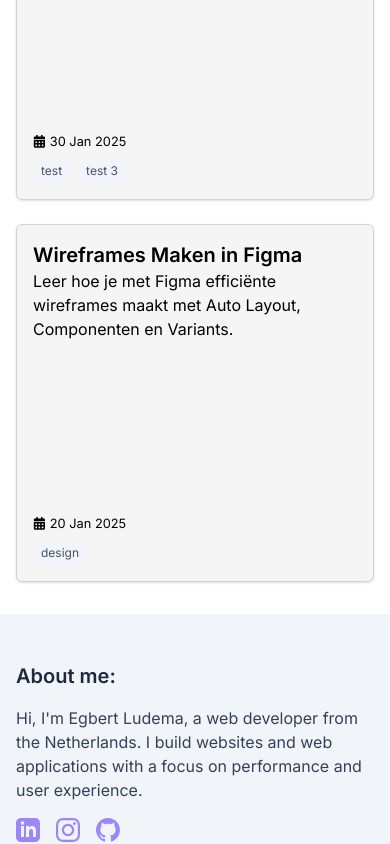
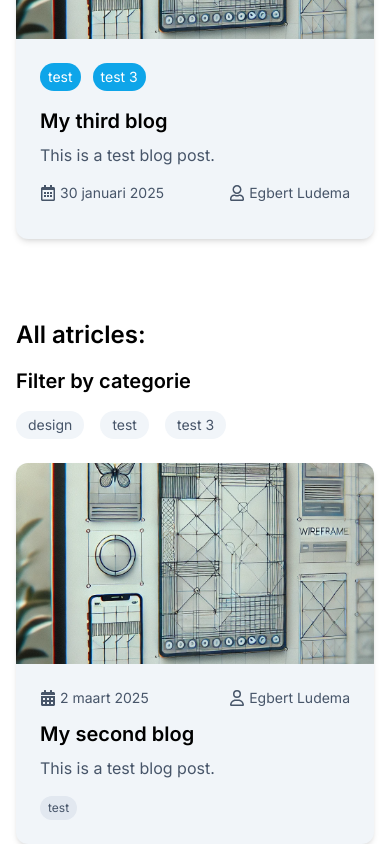
Before and after one commit to EgbertLudema/EL-Websolutions-React, a Next.js app: page /blogs in a window 390 px wide. Shown: the part 920-1764 px from the top of the page. Built offline with nearby package versions, Linux system fonts and the light colour scheme.

Commit message:
Updates:
- Nav
    - Sub-menu
- Blogpage styling
- Edited service texts

```diff
--- a/app/blogs/page.tsx
+++ b/app/blogs/page.tsx
@@ -1,20 +1,82 @@
 import { getAllBlogs, BlogPost } from "@/lib/server/getBlogs";
 import BlogTagFilter from "@/components/BlogTagFilter";
 import Breadcrumbs from "@/components/Breadcrumbs";
+import Link from "next/link";
+import { FaRegUser, FaRegCalendarAlt } from "react-icons/fa";
+
+function formatDate(dateString?: string) {
+    if (!dateString) return "In progress";
+    const date = new Date(dateString);
+    return date.toLocaleDateString("nl-NL", { day: "numeric", month: "long", year: "numeric" });
+}
 
 export default async function BlogsPage() {
     const allBlogs: BlogPost[] = await getAllBlogs();
     const allTags = Array.from(new Set(allBlogs.flatMap((blog) => blog.tags || [])));
+
+    const sortedBlogs = [...allBlogs].sort((a, b) => {
+        if (!a.date) return -1;
+        if (!b.date) return 1;
+        return new Date(b.date).getTime() - new Date(a.date).getTime();
+    });
+
+    const recentBlogs = sortedBlogs.slice(0, 2);
 
     return (
         <main className="container py-8 min-h-screen mt-[140px]">
             <Breadcrumbs />
             <h1 className="text-3xl font-bold text-black dark:text-white">Blogs</h1>
 
-            <h2>Featured articles</h2>
+            <section className="mt-8">
+                <h2 className="text-2xl font-semibold mb-4">Featured Articles</h2>
+                <div className="grid grid-cols-1 md:grid-cols-2 gap-8">
+                    {recentBlogs.map((blog) => (
+                        <Link key={blog.slug} href={`/blog/${blog.slug}`} className="group">
+                            <article className="bg-slate-100 rounded-xl shadow-md overflow-hidden hover:shadow-lg dark:bg-slate-800 transition-shadow flex flex-col h-full">
+                                <div className="aspect-video overflow-hidden">
+                                    <img
+                                        src={blog.thumbnail?.[0] || "/placeholder.jpg"}
+                                        alt={blog.title}
+                                        className="w-full h-full object-cover group-hover:scale-105 transition-transform duration-300"
+                                    />
+                                </div>
+                                <div className="p-6 flex flex-col flex-grow">
+                                    <div className="flex flex-row gap-3 mb-4">
+                                        {blog.tags?.map((tag) => (
+                                            <span
+                                                key={tag}
+                                                className="tag-secondair"
+                                            >
+                                                {tag}
+                                            </span>
+                                        ))}
+                                    </div>
+                                    <h3 className="text-xl font-semibold mb-2 group-hover:text-primary transition-colors">
+                                        {blog.title}
+                                    </h3>
+                                    <p className="text-slate-600 dark:text-slate-400 mb-4 flex-grow">
+                                        {blog.description}
+                                    </p>
+                                    <div className="flex items-center justify-between mb-3 text-sm text-slate-600 dark:text-slate-400">
+                                        <span className="flex items-center">
+                                            <FaRegCalendarAlt className="w-4 h-4 mr-1" />
+                                            {formatDate(blog.date)}
+                                        </span>
+                                        <span className="flex items-center">
+                                            <FaRegUser className="w-4 h-4 mr-1" />
+                                            {blog.author || "Unknown"}
+                                        </span>
+                                    </div>
+                                </div>
+                            </article>
+                        </Link>
+                    ))}
+                </div>
+            </section>
 
+            <h2 className="text-2xl font-semibold mt-20 mb-4">All atricles:</h2>
             {/* Searchbar */}
-            <h3>Filter by categorie</h3>
+            <h3 className="mb-4 text-xl font-semibold">Filter by categorie</h3>
             <BlogTagFilter allBlogs={allBlogs} allTags={allTags} />
         </main>
     );
--- a/app/globals.css
+++ b/app/globals.css
@@ -78,6 +78,13 @@
     .tag{
         @apply text-slate-600 dark:text-slate-400 bg-slate-100 dark:bg-slate-700 rounded-full px-2 py-1 text-xs;
     }
+    .tag-secondair{
+        @apply text-white rounded-full px-2 py-1 text-sm;
+        background: var(--blue);
+    }
+    .tag-blog{
+        @apply text-slate-600 dark:text-slate-400 bg-slate-200 dark:bg-slate-600 rounded-full px-2 py-1 text-xs;
+    }
     .tag-big{
         @apply text-slate-600 dark:text-slate-400 bg-slate-100 dark:bg-slate-700 rounded-full px-3 py-1 text-sm;
     }
--- a/components/BlogTagFilter.tsx
+++ b/components/BlogTagFilter.tsx
@@ -6,6 +6,7 @@ import { useState } from "react";
 import Link from "next/link";
 import { BlogPost } from "@/lib/server/getBlogs";
 import { FaCalendarAlt } from "react-icons/fa";
+import { FaRegUser } from "react-icons/fa6";
 
 export default function TagFilter({ allBlogs, allTags }: { allBlogs: BlogPost[]; allTags: string[] }) {
     const [selectedTags, setSelectedTags] = useState<string[]>([]);
@@ -36,7 +37,7 @@ export default function TagFilter({ allBlogs, allTags }: { allBlogs: BlogPost[];
     return (
         <div>
             {/* Animated tag filter */}
-            <motion.div layout className="mt-4 flex flex-wrap justify-center gap-4">
+            <motion.div layout className="mt-4 flex flex-wrap justify-start gap-4">
                 {allTags.map((tag) => (
                     <motion.button
                         key={tag}
@@ -66,47 +67,60 @@ export default function TagFilter({ allBlogs, allTags }: { allBlogs: BlogPost[];
                 <AnimatePresence>
                     {sortedBlogs.length > 0 ? (
                         sortedBlogs.map((blog) => (
-                            <motion.div
-                                key={blog.slug}
+                            <Link key={blog.slug} href={`/blog/${blog.slug}`} className="group w-full h-full">
+                                <motion.article
                                     layout
-                                initial={{ opacity: 0, scale: 0.9 }}
+                                    initial={{ opacity: 0, scale: 0.95 }}
                                     animate={{ opacity: 1, scale: 1 }}
-                                exit={{ opacity: 0, scale: 0.9 }}
-                                transition={{
-                                    type: "spring",
-                                    stiffness: 200,
-                                    damping: 20,
-                                }}
-                                className="p-4 rounded-md shadow w-full aspect-square flex flex-col justify-between
-                                bg-neutral-100 dark:bg-neutral-800 text-black dark:text-white border border-neutral-300 dark:border-neutral-600"
+                                    exit={{ opacity: 0, scale: 0.95 }}
+                                    transition={{ type: "spring", stiffness: 200, damping: 20 }}
+                                    className="bg-slate-100 rounded-xl shadow-md overflow-hidden hover:shadow-lg dark:bg-slate-800 transition-shadow flex flex-col h-full"
                                 >
-                                <h2 className="text-xl font-semibold">
-                                    <Link href={`/blogs/${blog.slug}`} className="hover:underline">
+                                    <div className="aspect-video overflow-hidden">
+                                        <img
+                                            src={blog.thumbnail?.[0] || "/placeholder.jpg"}
+                                            alt={blog.title}
+                                            className="w-full h-full object-cover group-hover:scale-105 transition-transform duration-300"
+                                        />
+                                    </div>
+                                    <div className="p-6 flex flex-col flex-grow">
+                                        <div className="flex items-center justify-between mb-3 text-sm text-slate-600 dark:text-slate-400">
+                                            <span className="flex items-center gap-1">
+                                                <FaCalendarAlt className="w-4 h-4" />
+                                                {blog.date
+                                                    ? new Date(blog.date).toLocaleDateString("nl-NL", {
+                                                        day: "numeric",
+                                                        month: "long",
+                                                        year: "numeric",
+                                                    })
+                                                    : "In progress"}
+                                            </span>
+                                            <span className="flex items-center gap-1">
+                                                <FaRegUser className="w-4 h-4" />
+                                                {blog.author || "Unknown"}
+                                            </span>
+                                        </div>
+                                        <h3 className="text-xl font-semibold mb-2 group-hover:text-primary transition-colors">
                                             {blog.title}
-                                    </Link>
-                                </h2>
-                                <p className="flex-grow">{blog.description}</p>
-                                <small className="flex flex-row gap-1 items-center">
-                                    <FaCalendarAlt />
-                                    {new Date(blog.date).toLocaleDateString("en-GB", {
-                                        day: "2-digit",
-                                        month: "short",
-                                        year: "numeric",
-                                    })}
-                                </small>
+                                        </h3>
+                                        <p className="text-slate-600 dark:text-slate-400 mb-4 flex-grow">
+                                            {blog.description}
+                                        </p>
 
-
-                                {/* Animated tags inside each blog */}
-                                <motion.div layout className="mt-2 flex gap-2">
+                                        {/* Tags inside blog card */}
+                                        <motion.div layout className="flex flex-wrap gap-2 mt-auto">
                                             {blog.tags?.map((tag) => (
                                                 <motion.button
                                                     key={tag}
                                                     layout
-                                            onClick={() => toggleTag(tag)}
+                                                    onClick={(e) => {
+                                                        e.preventDefault(); // Prevent link navigation
+                                                        toggleTag(tag);
+                                                    }}
                                                     className={`transition ${
                                                         selectedTags.includes(tag)
                                                             ? "tag-selected"
-                                                    : "tag"
+                                                            : "tag-blog"
                                                     }`}
                                                     transition={{
                                                         type: "spring",
@@ -118,7 +132,9 @@ export default function TagFilter({ allBlogs, allTags }: { allBlogs: BlogPost[];
                                                 </motion.button>
                                             ))}
                                         </motion.div>
-                            </motion.div>
+                                    </div>
+                                </motion.article>
+                            </Link>
                         ))
                     ) : (
                         <motion.p
@@ -126,7 +142,7 @@ export default function TagFilter({ allBlogs, allTags }: { allBlogs: BlogPost[];
                             initial={{ opacity: 0 }}
                             animate={{ opacity: 1 }}
                             exit={{ opacity: 0 }}
-                            className="text-neutral-700 dark:text-neutral-400"
+                            className="text-neutral-700 dark:text-neutral-400 col-span-full text-center mt-10"
                         >
                             No blogs found matching the selected tags.
                         </motion.p>
--- a/components/Footer.tsx
+++ b/components/Footer.tsx
@@ -84,7 +84,6 @@ export default function Footer() {
                                 <li><Link className="hover:text-primary transition-colors" href="/projects">Projects</Link></li>
                                 <li><Link className="hover:text-primary transition-colors" href="/blogs">Blogs</Link></li>
                                 <li><Link className="hover:text-primary transition-colors" href="/about">About</Link></li>
-                                <li><Link className="hover:text-primary transition-colors" href="/contact">Contact</Link></li>
                             </ul>
                         </nav>
                     </div>
--- a/data/services.js
+++ b/data/services.js
@@ -17,7 +17,7 @@ const services = [
         icon: LuLaptop,
         title: "Custom web development",
         link: "/services/custom-web-development",
-        description: "A custom website. Built with Next.js as front-end & WordPress as CMS.",
+        description: "A custom website. Built with Next.js as front-end & WordPress as CMS",
         text: "Custom web development involves building websites tailored to your specific needs. Unlike template-based solutions, custom development ensures unique designs, optimized performance, and flexible functionality that align with your business goals. By leveraging Next.js for the front-end and WordPress as a CMS, I create scalable and SEO-friendly websites.",
         price: "Depends on the project",
         tags: ["development", "custom", "scalable", "Next.js", "WordPress", "CMS"],
@@ -45,7 +45,7 @@ const services = [
     },
     {
         icon: TbWorldSearch,
-        title: "Basic SEO optimization",
+        title: "Basic SEO",
         link: "/services/seo",
         description: "SEO for your website to rank higher on search engines",
         text: "Search Engine Optimization (SEO) improves your website’s visibility in search engine results. My SEO services include keyword optimization, site speed improvements, mobile-friendliness, and metadata enhancements to help your website rank higher and attract more organic traffic.",
@@ -69,7 +69,7 @@ const services = [
         link: "/services/maintenance-support",
         description: "Maintenance and support for your website or app",
         text: "I provide ongoing maintenance and support services to ensure your website or app runs smoothly and stays up-to-date. Whether it's fixing bugs, adding new features, or updating content, I offer reliable support to keep your digital presence in top shape.",
-        price: "From €29/month",
+        price: "From €19/month",
         tags: ["maintenance", "support", "updates", "custom plugins"],
         image: "path/to/image/",
     }
```
Also changed, not shown: components/Navbar.tsx (+96 -30 lines), components/homepage/services.tsx (+8 -6 lines). Lines whose indentation alone changed are shown as unchanged.
